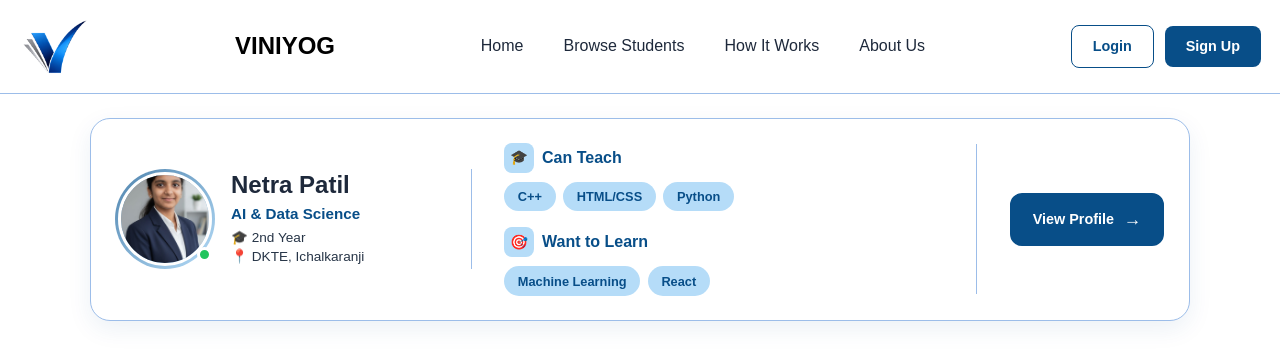
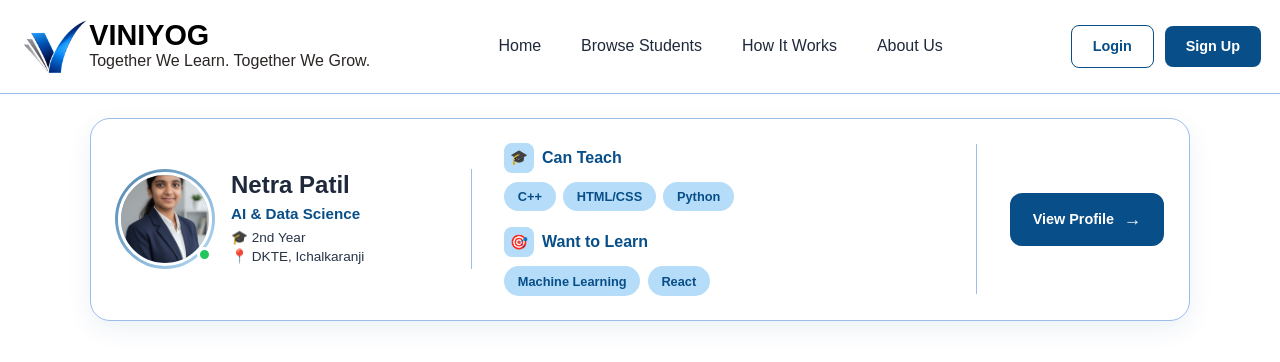
Before and after one commit to Netra-Patil3/viniyog-skill-exchange-platform, a plain HTML site: page frontend/students.html in a window 1280 px wide. Drawn offline with Linux system fonts and the light colour scheme.

Commit message:
student card navbar fix

```diff
--- a/frontend/students.html
+++ b/frontend/students.html
@@ -1,5 +1,6 @@
 <!doctype html>
 <html lang="en">
+
 <head>
   <meta charset="UTF-8" />
   <meta name="viewport" content="width=device-width, initial-scale=1.0" />
@@ -10,15 +11,22 @@
   <link rel="stylesheet" href="css\components\student-card.css" />
   <link rel="stylesheet" href="css\layout\navbar.css">
 </head>
+
 <body>
   <!--========= Navbar =========-->
 
+
   <nav class="navbar">
     <div class="nav-container">
-        <a href="index.html" class="logo">
+      <div class="logo">
+        <a href="index.html">
           <img src="assets/logo/viniyog-logo-light.png" alt="Viniyog" />
         </a>
+        <div class="logo-text">
           <h1>VINIYOG</h1>
+          <p>Together We Learn. Together We Grow.</p>
+        </div>
+      </div>
       <ul class="nav-links">
         <li><a href="index.html">Home</a></li>
         <li><a href="students.html">Browse Students</a></li>
@@ -94,4 +102,5 @@
     </div>
   </div>
 </body>
+
 </html>
```
Lines whose indentation alone changed are shown as unchanged.
